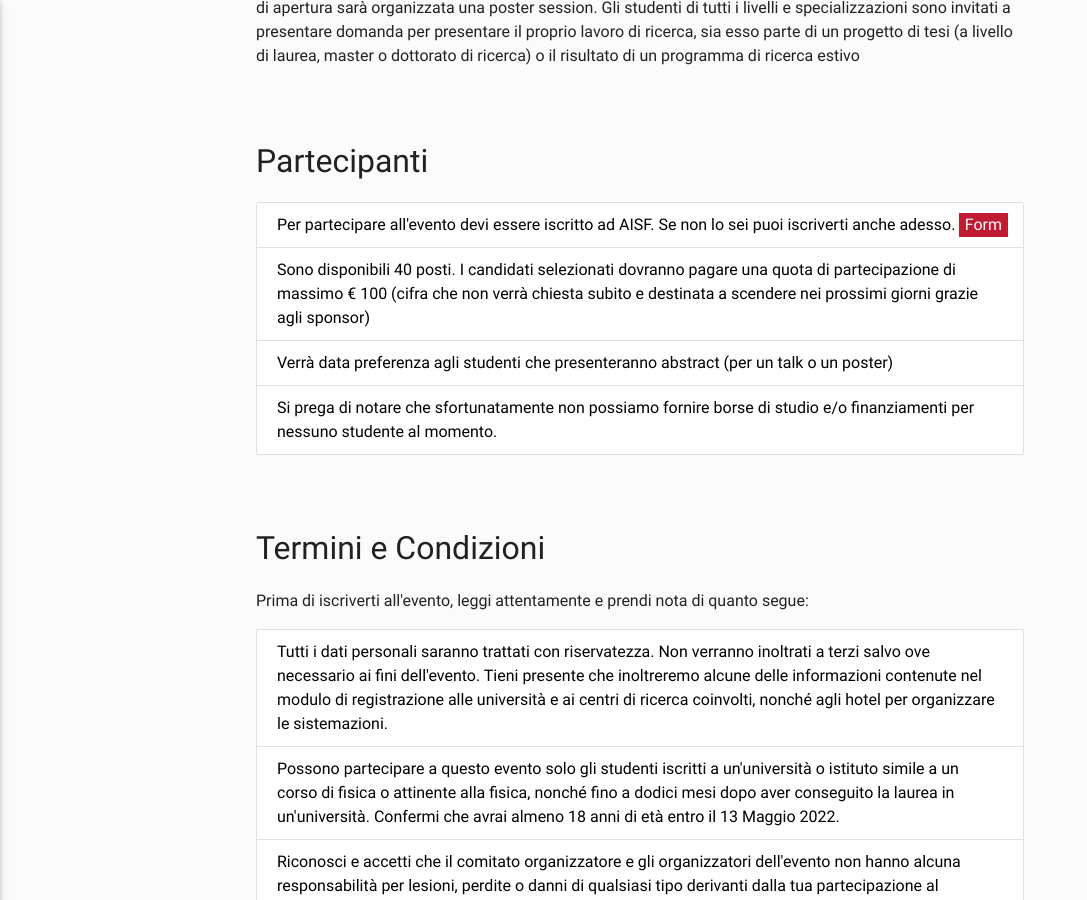
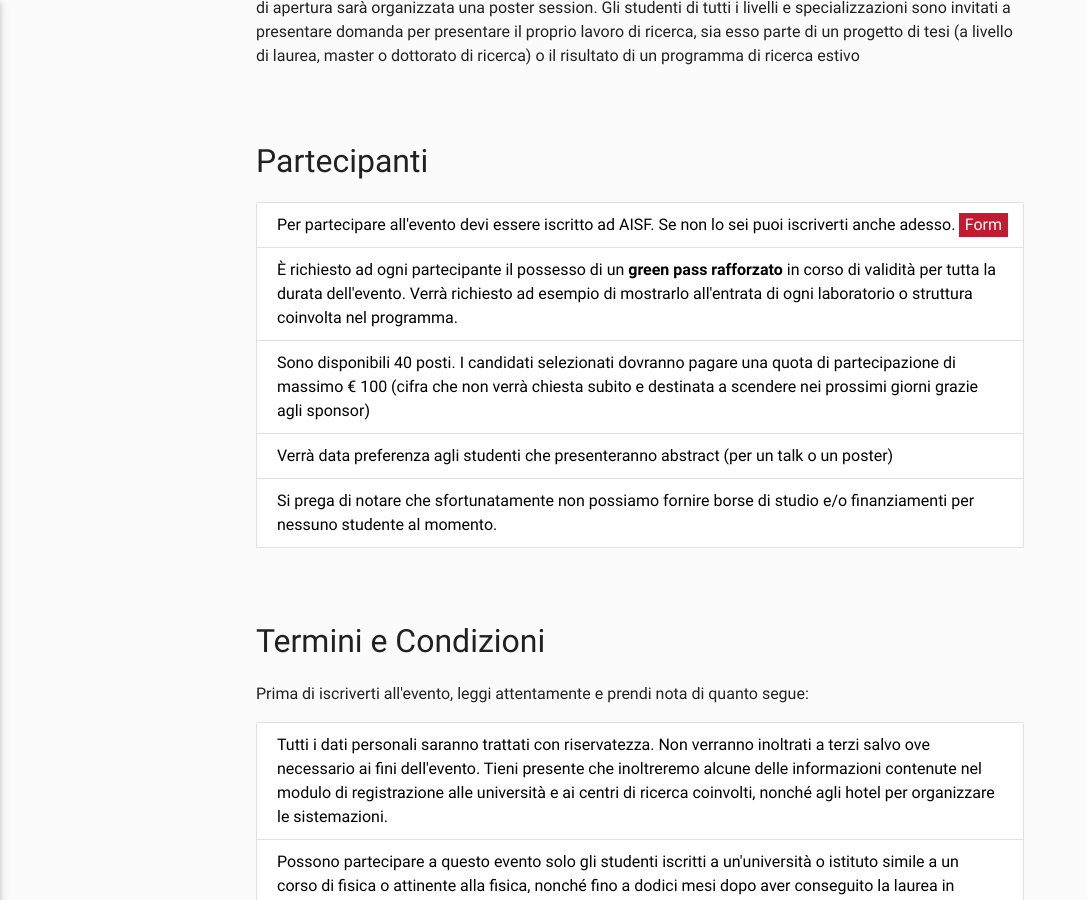
Before and after one commit to ai-sf/lot22, a Jekyll site: the page built from registration.html, in a window 1280 px wide and 900 px high, scrolled down 547 px. Shown: the whole window, without its empty margins (0-1087 px from the left). Built offline with Jekyll 4.4.1, drawn with Linux system fonts in a browser that asks for light colours; nearby versions of some CDN libraries.

Commit message:
Iscrizioni - green pass

```diff
--- a/_data/registration.yml
+++ b/_data/registration.yml
@@ -15,6 +15,7 @@ selection:
     - text: "Per partecipare all'evento devi essere iscritto ad AISF. Se non lo sei puoi iscriverti anche adesso."
       url: "http://ai-sf.it/iscrizione"
       button: Form
+    - text: "È richiesto ad ogni partecipante il possesso di un <b>green pass rafforzato</b> in corso di validità per tutta la durata dell'evento. Verrà richiesto ad esempio di mostrarlo all'entrata di ogni laboratorio o struttura coinvolta nel programma."
     - text: "Sono disponibili 40 posti. I candidati selezionati dovranno pagare una quota di partecipazione di massimo € 100 (cifra che non verrà chiesta subito e destinata a scendere nei prossimi giorni grazie agli sponsor)"
     - text: "Verrà data preferenza agli studenti che presenteranno abstract (per un talk o un poster)"
     - text: "Si prega di notare che sfortunatamente non possiamo fornire borse di studio e/o finanziamenti per nessuno studente al momento."
```
Also changed, not shown: 2 other files.
